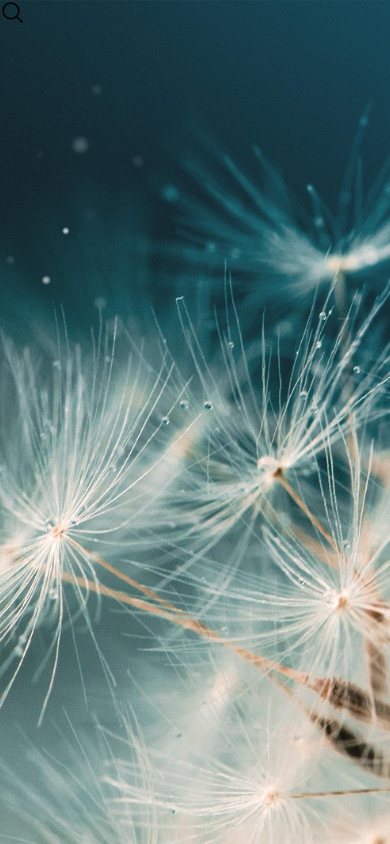
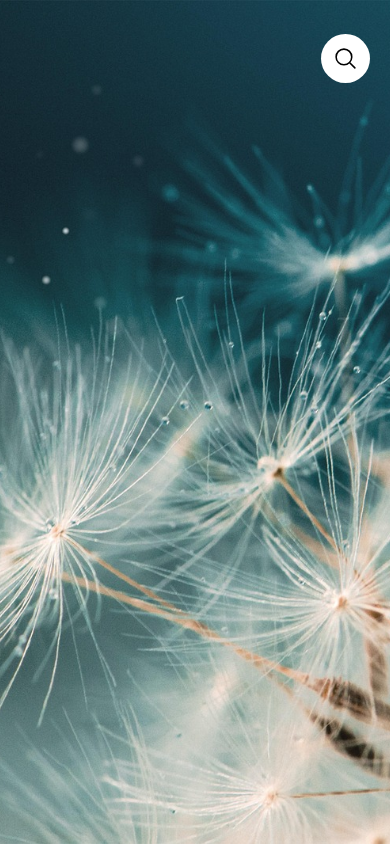
Before and after one commit to kacpi95/Weather-App-react-native, a React Native app: screen /Home in a window 390 px wide. Built offline with nearby package versions, Linux system fonts and the light colour scheme.

Commit message:
Add styles to search container, input and search button

```diff
--- a/components/FirstScreen.js
+++ b/components/FirstScreen.js
@@ -65,4 +65,31 @@ const styles = StyleSheet.create({
   safeArea: {
     flex: 1,
   },
+  searchContainer: {
+    marginTop: 30,
+    height: '7%',
+    marginHorizontal: 16,
+    position: 'relative',
+    zIndex: 50,
+  },
+  searchBox: {
+    flexDirection: 'row',
+    justifyContent: 'flex-end',
+    alignItems: 'center',
+    borderRadius: 50,
+  },
+  input: {
+    paddingLeft: 24,
+    height: 40,
+    paddingBottom: 4,
+    flex: 1,
+    fontSize: 16,
+    color: 'white',
+  },
+  searchButton: {
+    backgroundColor: 'rgb(255, 255, 255)',
+    borderRadius: 50,
+    padding: 12,
+    margin: 4,
+  },
 });
```
